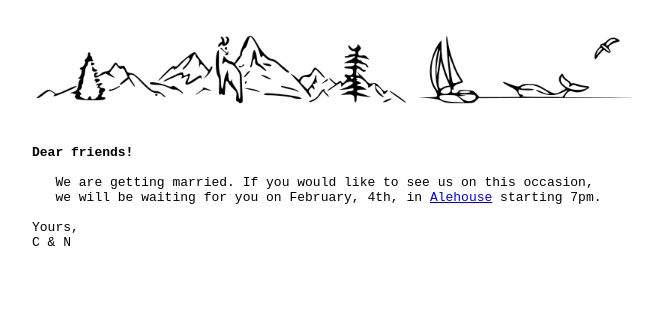
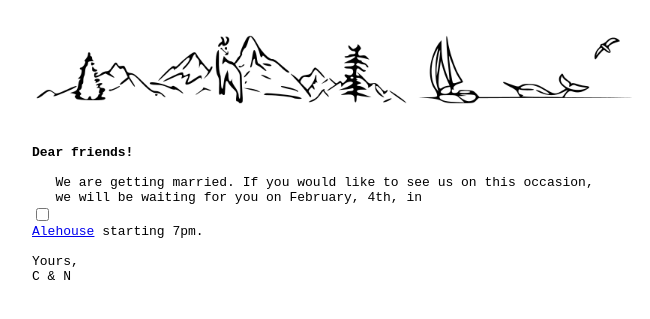
Before and after one commit to egorich239/egorich239.github.io, a Jekyll site: the page cn.html, which Jekyll copies as it is, in a window 1280 px wide. Shown: the top 319 px of the page, without its empty margins (308-958 px from the left). Built offline with Jekyll 4.4.1, drawn with Linux system fonts in a browser that asks for light colours; nearby versions of some CDN libraries.

Commit message:
Update cn.html

```diff
--- a/cn.html
+++ b/cn.html
@@ -19,7 +19,7 @@
 
    We are getting married. If you would like to see us on this occasion,
    we will be waiting for you on February, 4th, in <input
-   id="toggle-details" type="checkbox" style="display: none;" /><label for="toggle-details"><a href="#">Alehouse</a></label> starting 7pm.
+   id="toggle-details" type="checkbox" style="display: block;" /><label for="toggle-details"><a href="#">Alehouse</a></label> starting 7pm.
 
 Yours,
 C &amp; N
```
